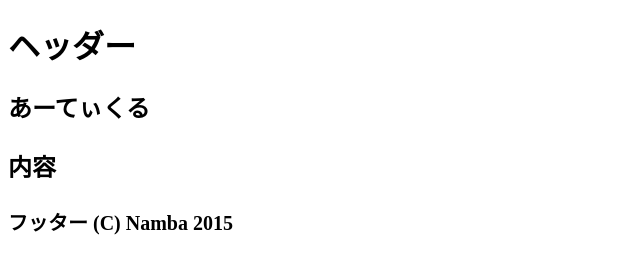
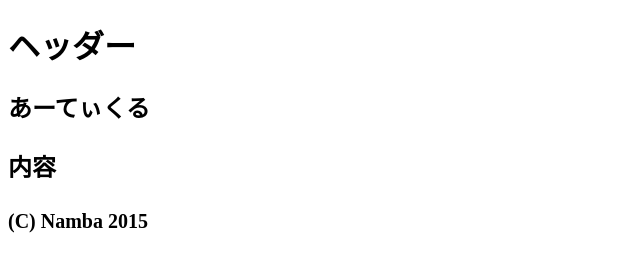
Before and after one commit to T-Namba/SampleWebPage, a plain HTML site: page index.html in a window 1280 px wide. Shown: the whole page, without its empty margins (0-640 px from the left). Drawn offline with Linux system fonts and the light colour scheme.

Commit message:
Update index.html

```diff
--- a/index.html
+++ b/index.html
@@ -17,10 +17,7 @@
     </areticle>
 
     <footer>
-      <small>
-        フッター
-        (C) Namba 2015
-      </small>
+      <small>(C) Namba 2015</small>
     </footer>
   </body>
 </html>
```
